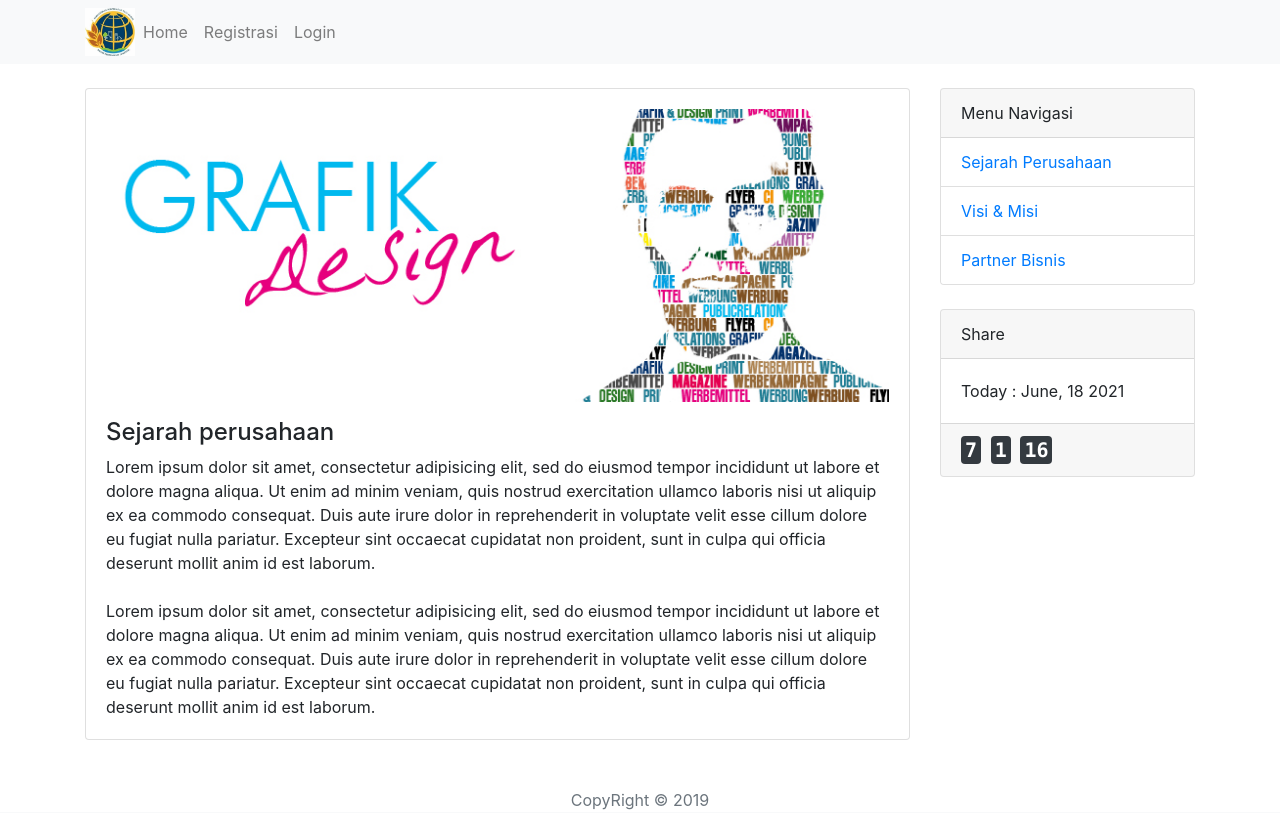
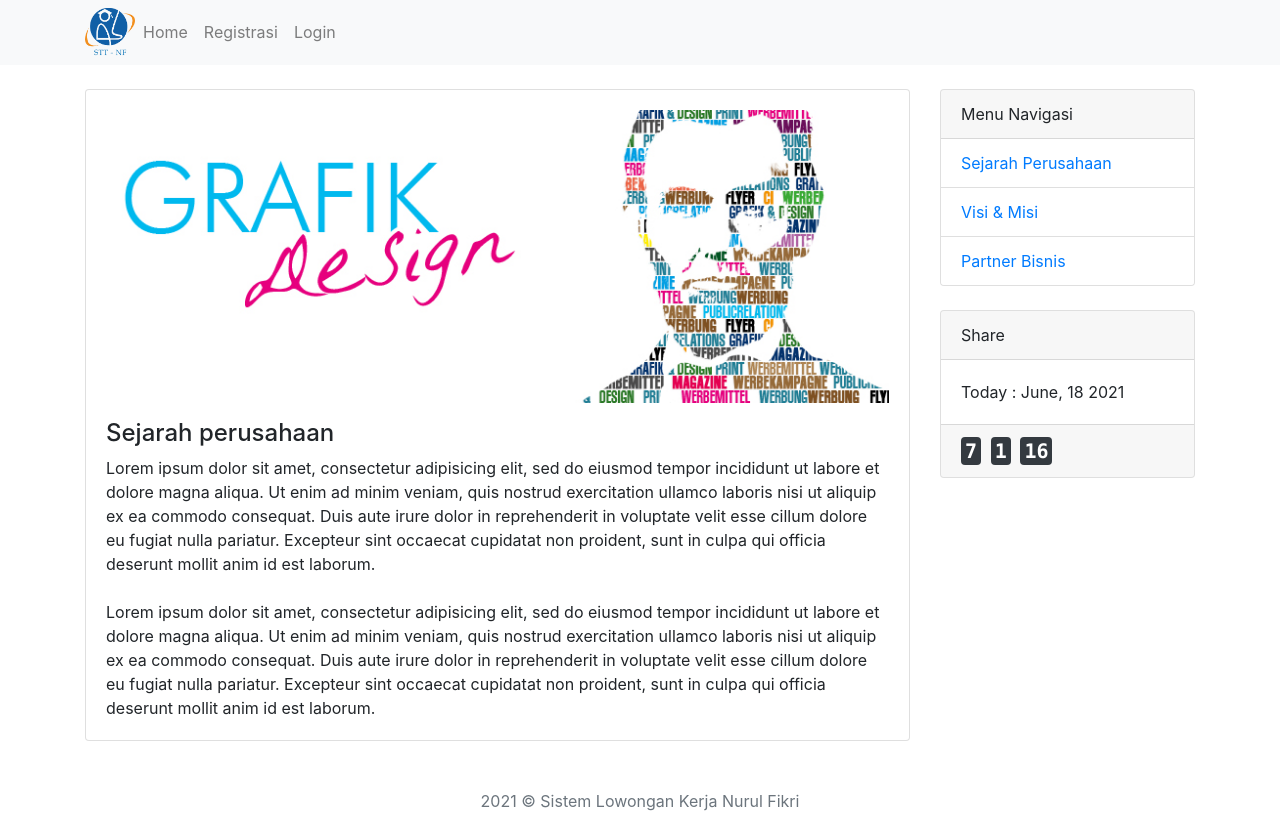
Before and after one commit to ridhohafidz/silokernf, a CodeIgniter app: page /database/index.php/page/index in a window 1280 px wide. Run offline with CodeIgniter, Linux system fonts and the light colour scheme.

Commit message:
update;fix

```diff
--- a/application/views/template.php
+++ b/application/views/template.php
@@ -4,7 +4,7 @@
 	<title>SilokerNF</title>
 	<link rel="stylesheet" type="text/css" href="<?= base_url() ?>/assets/vendor/bootstrap/css/bootstrap.min.css">
 	<link rel="stylesheet" type="text/css" href="<?= base_url() ?>/assets/css/main.css">
-      <link rel="shortcut icon" href="<?= base_url('assets/img/img-logo.jpeg') ?>" type="image/x-icon">
+      <link rel="shortcut icon" href="<?= base_url('assets/img/logo-STT-NF-1-removebg-preview.png') ?>" type="image/x-icon">
 </head>
 <body>
 
@@ -13,7 +13,7 @@
   <button class="navbar-toggler" type="button" data-toggle="collapse" data-target="#navbarSupportedContent" aria-controls="navbarSupportedContent" aria-expanded="false" aria-label="Toggle navigation">
     <span class="navbar-toggler-icon"></span>
   </button>
-  <img src="<?= base_url() ?>/assets/img/img-logo.jpeg" width="50px">
+  <img src="<?= base_url() ?>/assets/img/logo-STT-NF-1-removebg-preview.png" width="50px">
 
   <div class="collapse navbar-collapse" id="navbarSupportedContent">
     <ul class="navbar-nav mr-auto">
@@ -66,7 +66,7 @@
 </div>
 
 <div class="footer text-center text-secondary mt-5 navbar-expand-lg navbar-bottom">
-CopyRight &copy; 2019
+2021 &copy; Sistem Lowongan Kerja Nurul Fikri
 </div>
 
 
```
Also changed, not shown: assets/img/logo-STT-NF-1-removebg-preview.png (added).
